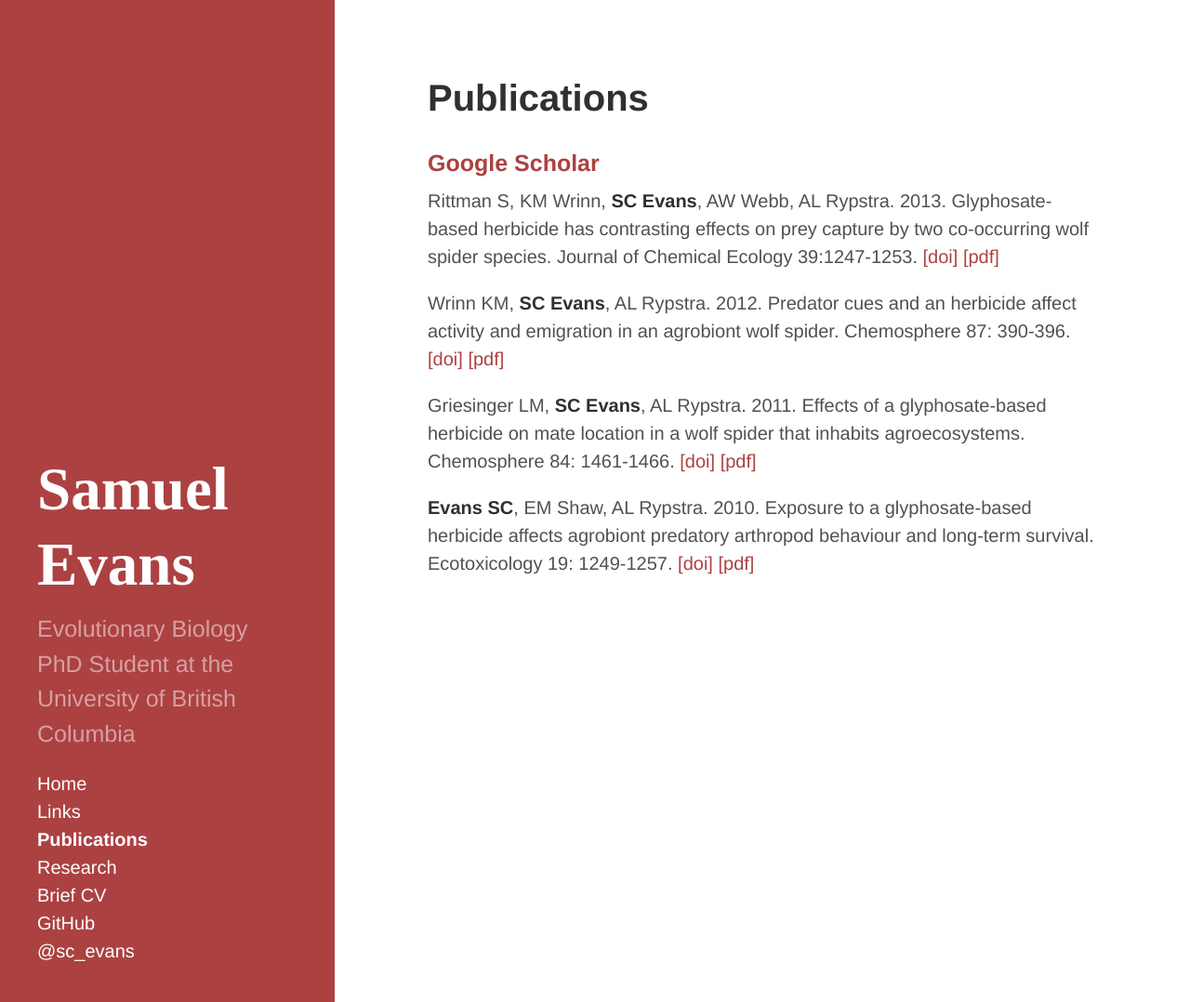
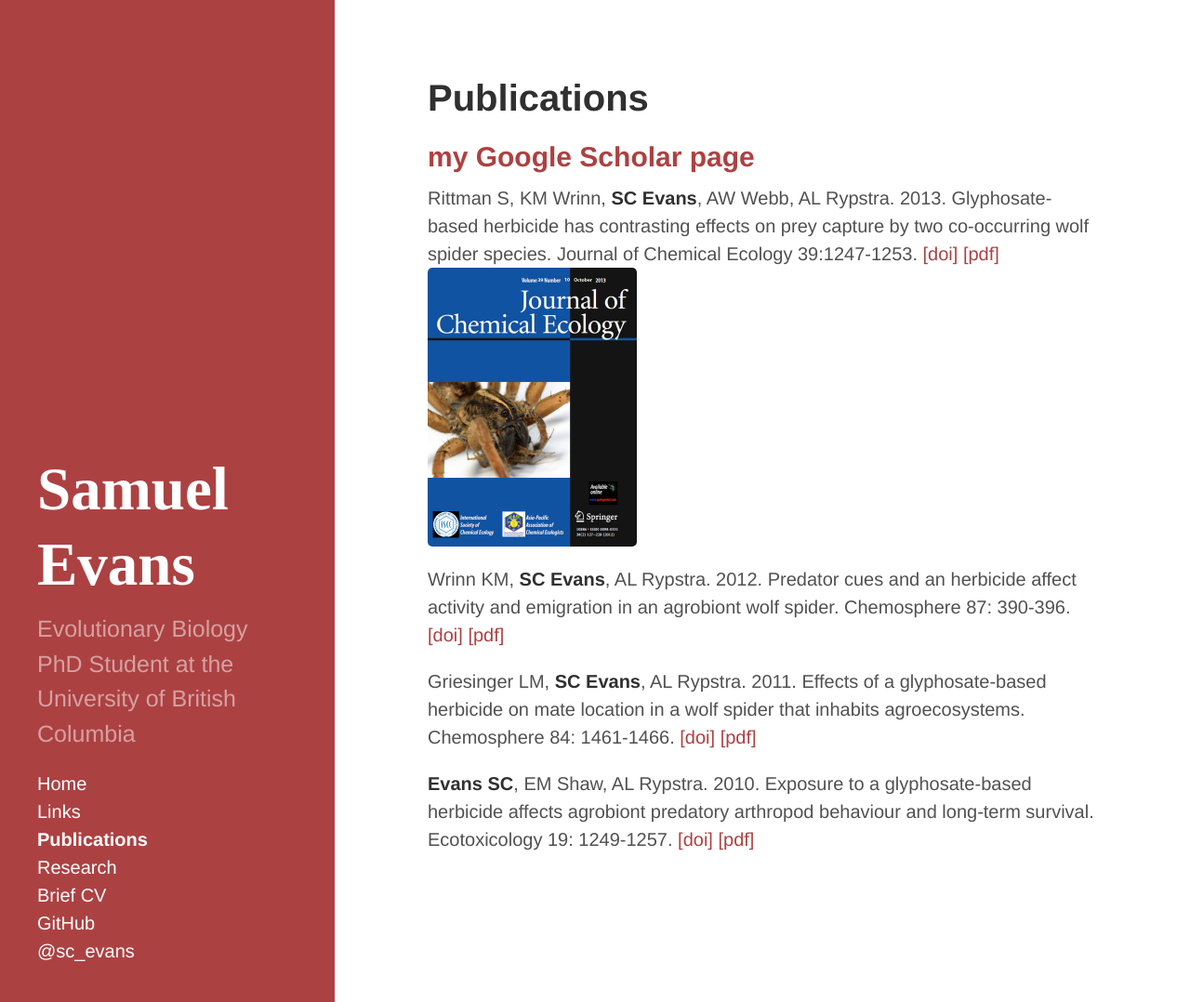
Before and after one commit to scevans/scevans.github.io, a Jekyll site: the page built from publications.md, in a window 1280 px wide and 1078 px high. Shown: the whole window at 93% size. Built offline with Jekyll 4.4.1, drawn with Linux system fonts in a browser that asks for light colours; some of the changed lines change nothing that is shown.

Commit message:
added jchemecol cover image

```diff
--- a/publications.md
+++ b/publications.md
@@ -3,9 +3,9 @@
 title: Publications
 ---
 
-### [Google Scholar](http://scholar.google.com/citations?hl=en&user=1uLTMjgAAAAJ)
+## [my Google Scholar page](http://scholar.google.com/citations?hl=en&user=1uLTMjgAAAAJ)
 
-Rittman S, KM Wrinn, **SC Evans**, AW Webb, AL Rypstra. 2013. Glyphosate-based herbicide has contrasting effects on prey capture by two co-occurring wolf spider species. Journal of Chemical Ecology 39:1247-1253. [[doi]](http://link.springer.com/article/10.1007%2Fs10886-013-0353-5) [[pdf]]({{url}}/pdfs/Rittman-et-al-2013-JChemEcol.pdf)
+Rittman S, KM Wrinn, **SC Evans**, AW Webb, AL Rypstra. 2013. Glyphosate-based herbicide has contrasting effects on prey capture by two co-occurring wolf spider species. Journal of Chemical Ecology 39:1247-1253. [[doi]](http://link.springer.com/article/10.1007%2Fs10886-013-0353-5) [[pdf]]({{url}}/pdfs/Rittman-et-al-2013-JChemEcol.pdf) ![](https://raw.githubusercontent.com/scevans/scevans.github.io/master/images/jchemecol-oct2013cover.jpg)
 
 Wrinn KM, **SC Evans**, AL Rypstra. 2012. Predator cues and an herbicide affect activity and emigration in an agrobiont wolf spider. Chemosphere 87: 390-396. [[doi]](http://www.sciencedirect.com/science/article/pii/S0045653511013993) [[pdf]]({{url}}/pdfs/Wrinn-et-al-2012-Chemosphere.pdf)
 
```
Also changed, not shown: images/jchemecol-oct2013cover.jpg (added).
